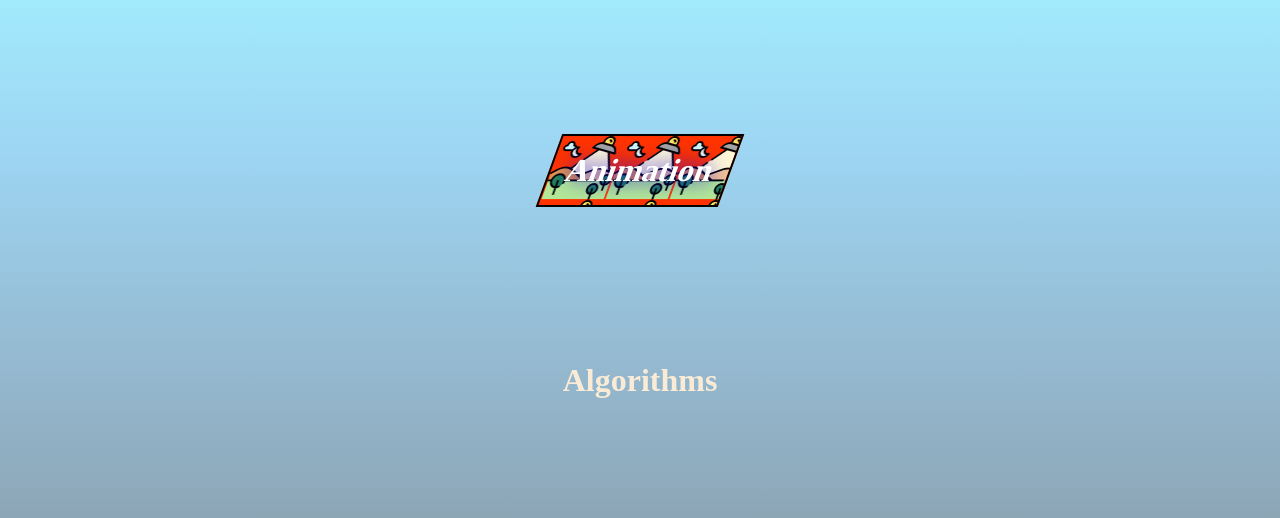
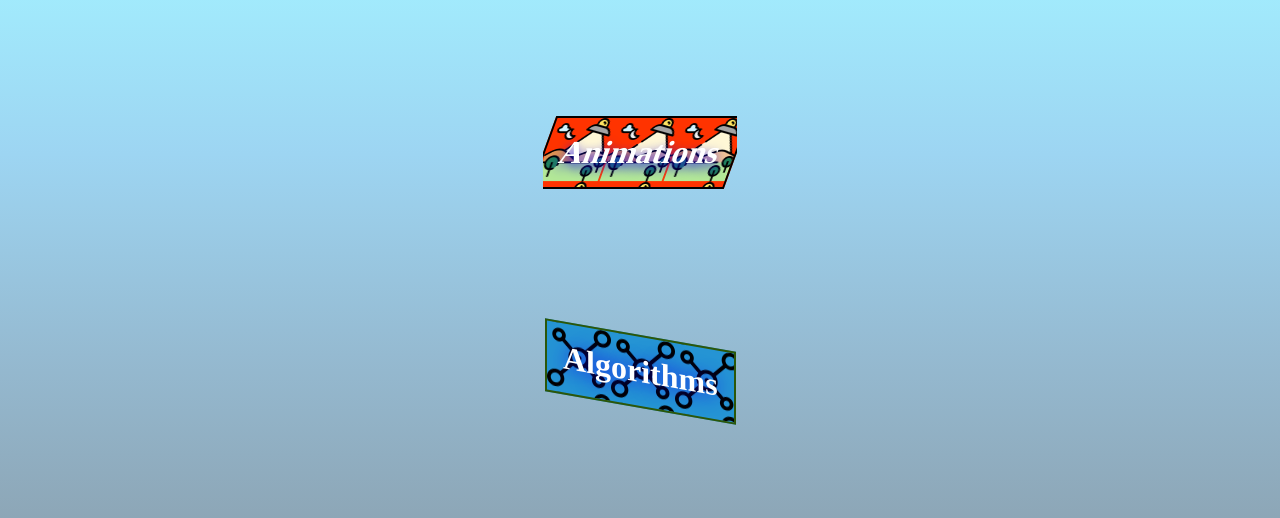
Before and after one commit to ElideZavala/notes, a plain HTML site: page index.html in a window 1280 px wide. Shown: the part 246-764 px from the top of the page. Drawn offline with Linux system fonts and the light colour scheme.

Commit message:
animation and direction

```diff
--- a/index.html
+++ b/index.html
@@ -13,7 +13,7 @@
 </head>
 <body>
 	<a href="https://github.com/ElideZavala/FlexBox-Grid-Sass-Animations-Full/tree/main/FlexBox" target="_blank"><h1 class="flex-box"> <i class="fas fa-book-open"></i> Flex-Box</h1></a>
-	<h1 class="animaciones">Animation</h1>
+	<a href="https://github.com/ElideZavala/AnimacionesCSS" target="_blank"><h1 class="animaciones">Animations</h1></a>
 	<h1 class="algorithms">Algorithms</h1>
 </body>
 </html>
--- a/style.css
+++ b/style.css
@@ -42,8 +42,19 @@ a {
 	padding: 1rem;
 	background-color: rgb(255, 51, 0);
 	background-image: url(image/ovni.png);
-	text-shadow: 0 0 20px rgb(21, 6, 235);
-	color: rgb(255, 255, 255);
+	text-shadow: 0 5px 10px rgb(21, 6, 235);
+	color: white;
+	font-weight: 700;
 	transform: skewX(-20deg);
 	border: solid 2px #000;
 }
+
+.algorithms {
+	padding: 1rem;
+	background-color: rgb(37, 148, 212);
+	background-image: url(image/redes.png);
+	text-shadow: 0 0 20px rgb(21, 6, 235);
+	color: rgb(255, 255, 255);
+	transform: skewY(10deg);
+	border: solid 2px rgb(44, 87, 9);
+}
```
Also changed, not shown: image/redes.png (added).
